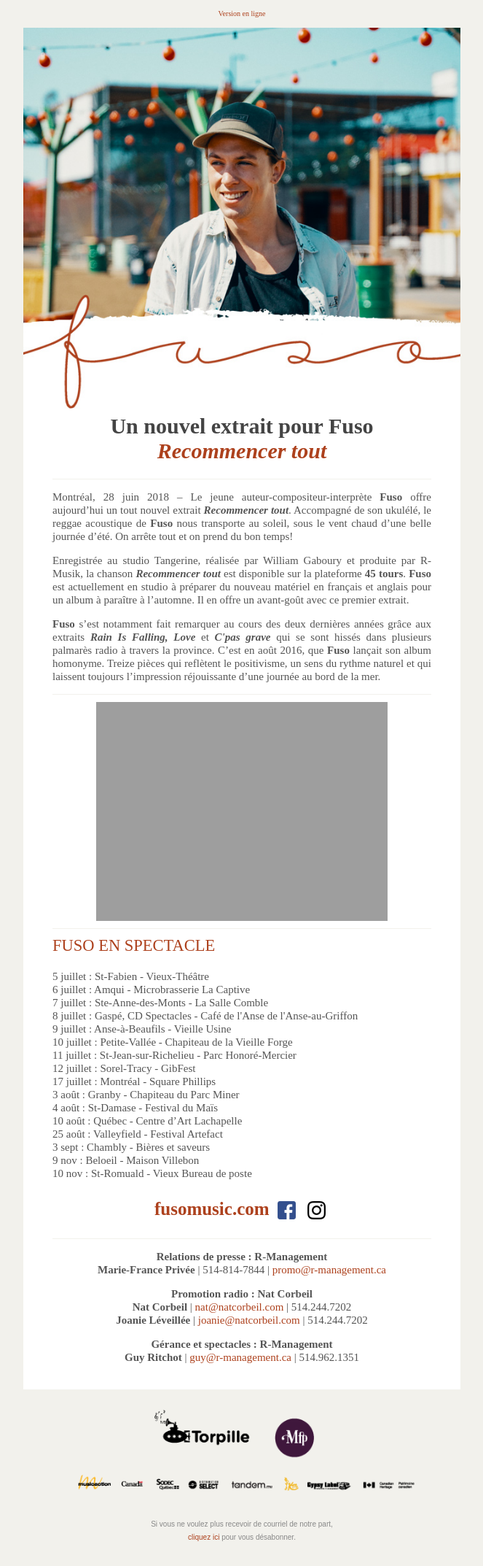
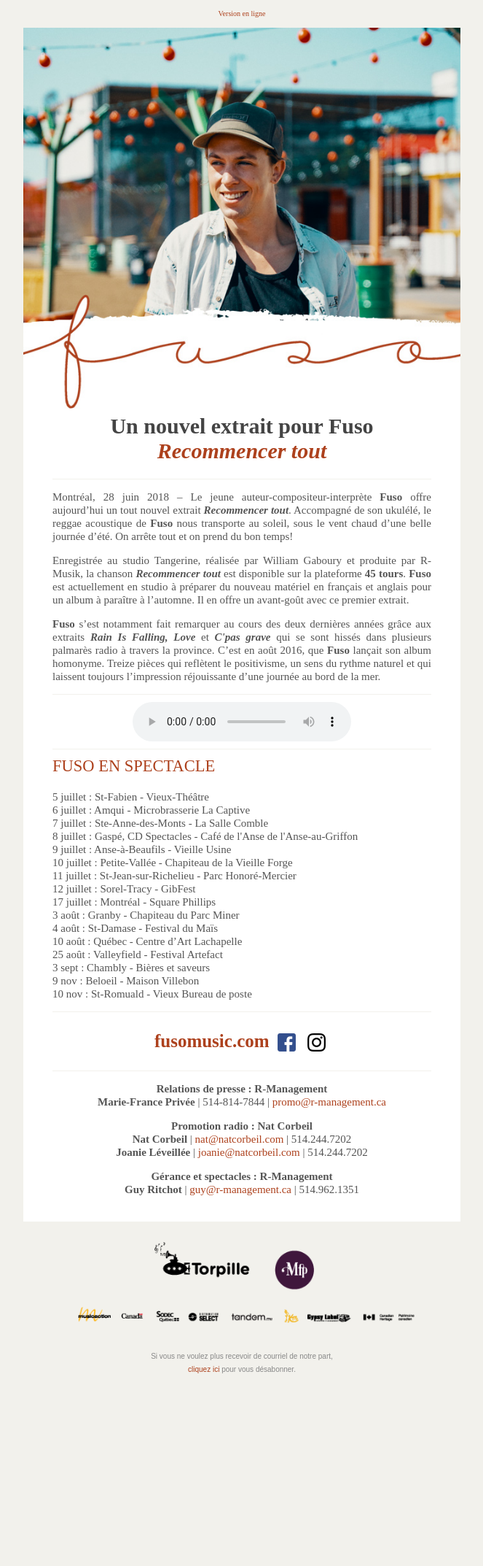
Before and after one commit to graphismatique/mfp, a Jekyll site: the page Fuso/RecommencerTout/index.html, which Jekyll copies as it is, in a window 1280 px wide. Shown: the whole page at 73% size, without its empty margins (308-971 px from the left). Built offline with Jekyll 4.4.1, drawn with Linux system fonts in a browser that asks for light colours; after the commit the page ends 1916 px from its top, so only the background shows below that.

Commit message:
Update index.html
Rev1

```diff
--- a/Fuso/RecommencerTout/index.html
+++ b/Fuso/RecommencerTout/index.html
@@ -251,13 +251,14 @@
                                     <hr>
 
                                     <!-- Play Button For Email Version -->
-                                    <a href="http://mariefranceprivee.com/Fuso/RecommencerTout/"><img src="http://mariefranceprivee.com/Fuso/RecommencerTout/assets/PlayBtn.png" alt="Écoutez l'extrait"></a>
-                                    <hr>
+                                    <!-- <a href="http://mariefranceprivee.com/Fuso/RecommencerTout/"><img src="http://mariefranceprivee.com/Fuso/RecommencerTout/assets/PlayBtn.jpg" alt="Écoutez l'extrait"></a>
+                                    <hr> -->
 
-                                    <!-- Full Audio // For Online Version
+                                    <!-- Full Audio // For Online Version -->
                                         <audio controls controlsList="nodownload" style="text-align: center;">
                                             <source src="http://mariefranceprivee.com/Fuso/RecommencerTout/assets/RecommencerTout.mp3" type="audio/mpeg">
-                                        </audio> -->
+                                        </audio>
+                                        <hr>
 
                                     <h2>FUSO EN SPECTACLE</h2>
                                     <p>
@@ -278,7 +279,7 @@
                                         9 nov : Beloeil - Maison Villebon<br>
                                         10 nov : St-Romuald - Vieux Bureau de poste<br>
                                     </p>
-
+                                    <hr>
                                     <h3 style="text-align: center; vertical-align:middle;">
                                          <a href='http://www.fusomusic.com' target='_blank' >fusomusic.com</a>
                                          <a href="https://www.facebook.com/fusomusic/" target="blank"><img src="http://mariefranceprivee.com/Fuso/RecommencerTout/assets/facebook.png" height="25px" alt="Facebook" style="vertical-align:middle; padding:0px 5px;"></a>
```
